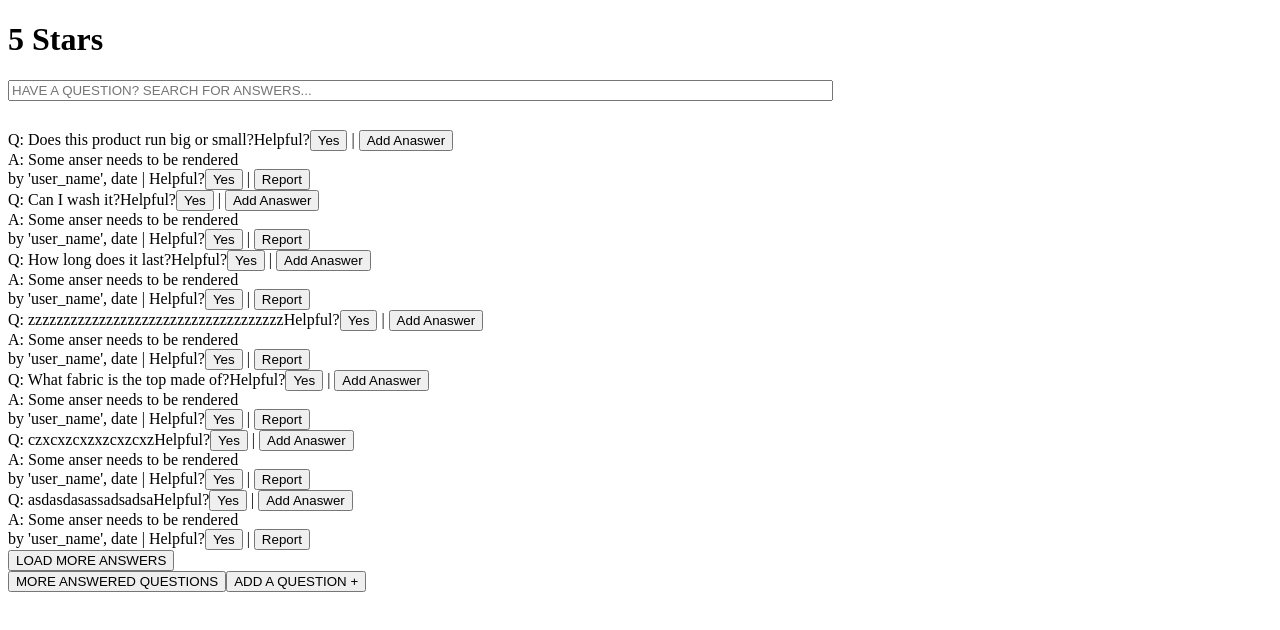
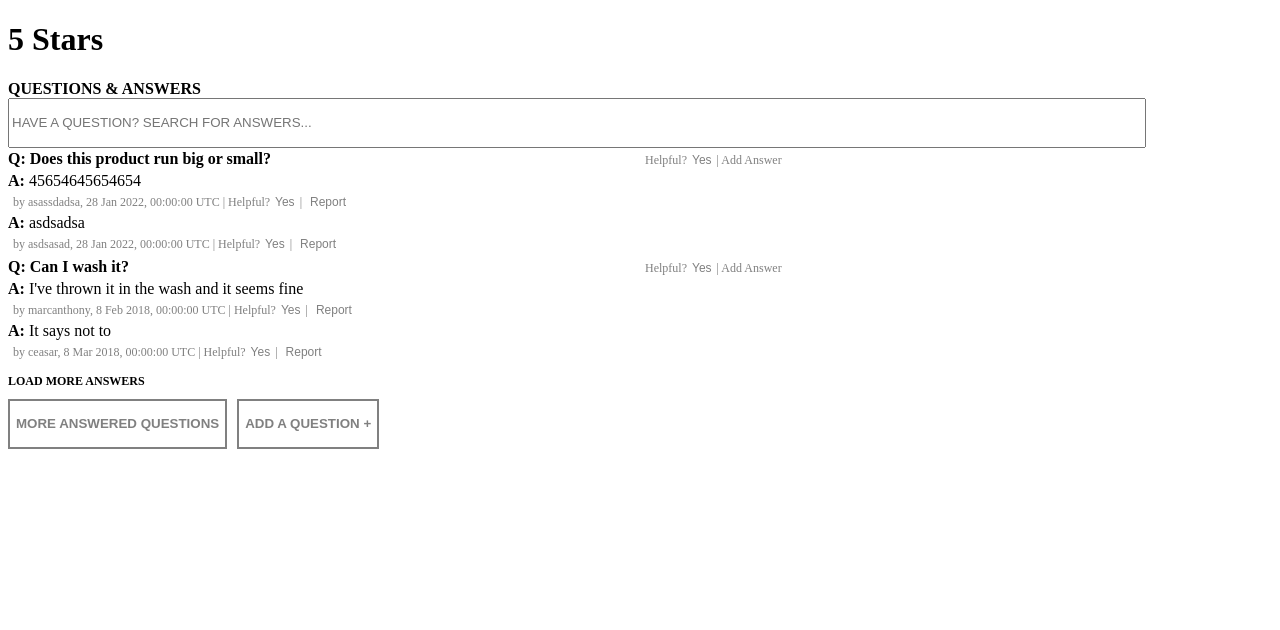
Before and after one commit to tandha/project-atelier, a React app: page / in a window 1280 px wide. Shown: the top 630 px of the page. Built offline with nearby package versions, Linux system fonts and the light colour scheme; the HTML template or start-up script is replaced by a standard one.

Commit message:
render neccessary components

```diff
--- /dev/null
+++ b/babel.config.js
@@ -0,0 +1 @@
+module.exports = {presets: ['@babel/preset-env', '@babel/preset-react']};
--- /dev/null
+++ b/client/src/components/questions_and_answers/Answer.jsx
@@ -0,0 +1,78 @@
+import React from 'react';
+
+class Answer extends React.Component {
+  constructor(props) {
+    super(props);
+    this.state = {
+      Ahelped: false,
+      reported: false
+    };
+    this.renderAnswerHelpfulBtn = this.renderAnswerHelpfulBtn.bind(this);
+    this.markAnswerHelpful = this.markAnswerHelpful.bind(this);
+    this.renderReportBtn = this.renderReportBtn.bind(this);
+    this.reportAnswer = this.reportAnswer.bind(this);
+  }
+
+  renderAnswerHelpfulBtn() {
+    if (this.state.Ahelped) {
+      return ( <button style={buttonStyle}> Helpful </button> );
+    } else {
+      return ( <button style={smallStyle} onClick={this.markAnswerHelpful}> Yes </button> );
+    }
+  }
+
+  markAnswerHelpful() {
+    this.setState({ Ahelped: true });
+    // axios put
+  }
+
+  renderReportBtn() {
+    if (this.state.reported) {
+      return ( <button style={buttonStyle}> Reported </button> );
+    } else {
+      return ( <button style={smallStyle} onClick={this.reportAnswer}> Report </button> );
+    }
+  }
+
+  reportAnswer() {
+    this.setState({ reported: true });
+    // axios put
+  }
+
+  render() {
+    const date = new Date(this.props.answer.date.toString());
+    const renderDate = new Intl.DateTimeFormat('en-GB', { dateStyle: 'medium', timeStyle: 'long' }).format(date);
+    return (
+      <div>
+        <div><b>A:</b> {this.props.answer.body} </div>
+        <div style={smallStyle}>
+          by {this.props.answer.answerer_name}, {renderDate} | Helpful?
+          {this.renderAnswerHelpfulBtn()}
+          | {this.renderReportBtn()}
+        </div>
+      </div>
+    );
+  }
+}
+
+export default Answer;
+
+var smallStyle = {
+  background: 'none',
+  border: 'none',
+  padding: '5px',
+  fontSize: '12px',
+  display: 'inline',
+  color: 'grey'
+};
+
+var buttonStyle = {
+  fontWeight: 'bold',
+  'text-decoration': 'underline',
+  background: 'none',
+  border: 'none',
+  padding: '5px',
+  fontSize: '12px',
+  display: 'inline',
+  color: 'grey'
+};
--- /dev/null
+++ b/client/src/components/questions_and_answers/AnswerList.jsx
@@ -0,0 +1,32 @@
+import React from 'react';
+import Answer from './Answer.jsx';
+
+class QuestionList extends React.Component {
+  constructor(props) {
+    super(props);
+    this.state = {
+
+    };
+  }
+
+  render() {
+    let displayList = this.props.answers.slice(0, 2);
+
+    return (
+      <div>
+        {displayList.map((answer) => (
+          <Answer answer={answer} key={answer.id}/>
+        ))}
+      </div>
+    );
+  }
+}
+
+export default QuestionList;
+
+var QAstyle = {
+  fontWeight: '600',
+  fontSize: '16px',
+  display: 'inline-grid',
+  width: '50%'
+};
--- a/client/src/components/questions_and_answers/Question.jsx
+++ b/client/src/components/questions_and_answers/Question.jsx
@@ -1,35 +1,75 @@
 import React from 'react';
+import AnswerList from './AnswerList.jsx';
 
 class Question extends React.Component {
   constructor(props) {
     super(props);
     this.state = {
-
+      Qhelped: false,
+      answersId: Object.keys(this.props.answers) // an array
     };
+    this.renderQuestionHelpfulBtn = this.renderQuestionHelpfulBtn.bind(this);
+    this.markQuestionHelpful = this.markQuestionHelpful.bind(this);
   }
 
+  renderQuestionHelpfulBtn() {
+    if (this.state.Qhelped) {
+      return ( <button style={buttonStyle}> Helpful </button> );
+    } else {
+      return ( <button style={smallStyle} onClick={this.markQuestionHelpful}> Yes </button> );
+    }
+  }
 
+  markQuestionHelpful() {
+    this.setState({ Qhelped: true });
+    // axios put
+  }
 
   render() {
+    const answersArr = [];
+    for (const [key, value] of Object.entries(this.props.answers)) {
+      answersArr.push(value);
+    }
+
     return (
       <div>
-
-        <div>
-          Q: {this.props.question.question_body}
+        <div style={QAstyle}> Q: {this.props.question.question_body} </div>
+        <div style={smallStyle}>
           Helpful?
-          <button> Yes </button> | <button> Add Anaswer </button>
+          {this.renderQuestionHelpfulBtn()}
+          | Add Answer
         </div>
-
-        <div>
-          A: Some anser needs to be rendered
-          <br></br>
-          by 'user_name', date | Helpful?
-          <button> Yes </button> | <button> Report </button>
-        </div>
-
+        <AnswerList answers={answersArr}/>
       </div>
     );
   }
 }
 
 export default Question;
+
+var QAstyle = {
+  fontWeight: '600',
+  fontSize: '16px',
+  display: 'inline-grid',
+  width: '50%'
+};
+
+var smallStyle = {
+  background: 'none',
+  border: 'none',
+  padding: '5px',
+  fontSize: '12px',
+  display: 'inline',
+  color: 'grey'
+};
+
+var buttonStyle = {
+  fontWeight: 'bold',
+  'text-decoration': 'underline',
+  background: 'none',
+  border: 'none',
+  padding: '5px',
+  fontSize: '12px',
+  display: 'inline',
+  color: 'grey'
+};
--- a/client/src/components/questions_and_answers/QuestionList.jsx
+++ b/client/src/components/questions_and_answers/QuestionList.jsx
@@ -9,16 +9,19 @@ class QuestionList extends React.Component {
     };
   }
 
+  render() {
+    let displayList = this.props.questions.slice(0, 2);
+    if (this.props.searching) {
+      displayList = this.props.searchedQuestions.slice(0, 2);
+    }
 
-
-  render() {
     return (
       <div>
-        {this.props.questions.map((question) => (
-          <Question question={question} key={question.question_id}/>
+        {displayList.map((question) => (
+          <Question question={question} answers={question.answers} key={question.question_id}/>
         ))}
-        <div>
-          <button> LOAD MORE ANSWERS </button>
+        <div style={buttonStyle}>
+          <b>LOAD MORE ANSWERS</b>
         </div>
       </div>
     );
@@ -26,3 +29,9 @@ class QuestionList extends React.Component {
 }
 
 export default QuestionList;
+
+var buttonStyle = {
+  fontSize: '12px',
+  display: 'grid',
+  margin: '10px 0px'
+};
--- a/client/src/components/questions_and_answers/SearchBar.jsx
+++ b/client/src/components/questions_and_answers/SearchBar.jsx
@@ -12,6 +12,6 @@ export default SearchBar;
 
 var myStyles = {
   height: '50px',
-  display: 'inline - grid',
-  width: '90%'
+  display: 'grid',
+  width: '90%',
 };
--- a/client/src/components/questions_and_answers/q&a.jsx
+++ b/client/src/components/questions_and_answers/q&a.jsx
@@ -10,7 +10,8 @@ class QuestionsAndAnswers extends React.Component {
 
     this.state = {
       questions: exampleQuestions.results, // an array
-      displayQuestions: []
+      searching: false,
+      searchedQuestions: []
     };
     this.getProductQuestions = this.getProductQuestions.bind(this);
     this.handleSearchBar = this.handleSearchBar.bind(this);
@@ -29,7 +30,7 @@ class QuestionsAndAnswers extends React.Component {
     if (e.target.value.length > 2) {
       this.setState({
         searching: true,
-        displayQuestions: this.handleSearchQuestions(e.target.value)
+        searchedQuestions: this.handleSearchQuestions(e.target.value)
       });
     } else {
       this.setState({ searching: false});
@@ -48,13 +49,23 @@ class QuestionsAndAnswers extends React.Component {
   render() {
     return (
       <div>
+        <b>QUESTIONS & ANSWERS</b>
         <SearchBar handleSearchBar={this.handleSearchBar}/>
-        <QuestionList questions={this.state.questions}/>
-        <button> MORE ANSWERED QUESTIONS </button>
-        <button> ADD A QUESTION + </button>
+        <QuestionList questions={this.state.questions} searching={this.state.searching} searchedQuestions={this.state.searchedQuestions}/>
+        <button style={myStyles}> MORE ANSWERED QUESTIONS </button>
+        <button style={myStyles}> ADD A QUESTION + </button>
       </div>
     );
   }
 }
 
 export default QuestionsAndAnswers;
+
+var myStyles = {
+  background: 'none',
+  height: '50px',
+  color: 'grey',
+  border: '2px solid grey',
+  fontWeight: 'bold',
+  'margin-right': '10px',
+};
```
Also changed, not shown: client/src/components/questions_and_answers/test/test.js (added, +11 -0 lines), jest.config.js (added, +8 -0 lines).
